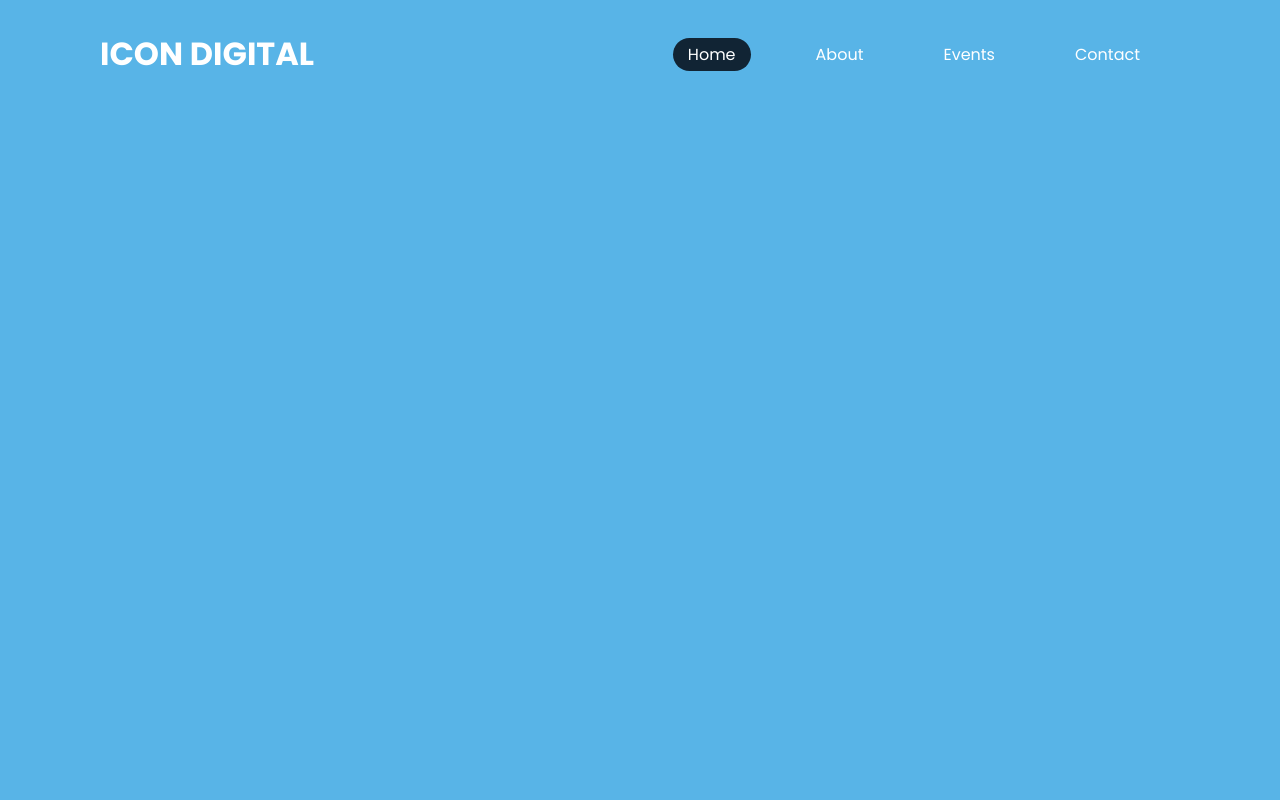
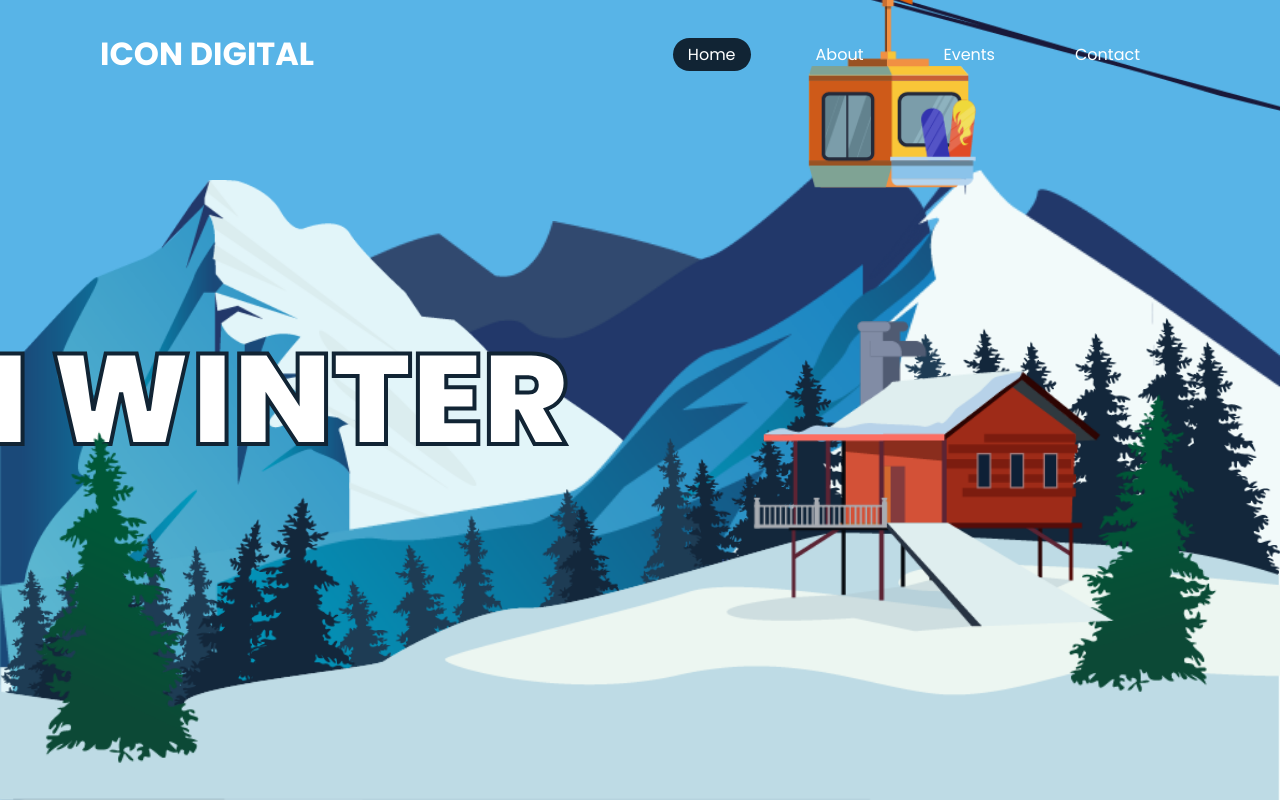
Before and after one commit to mahdisamanbari/scroll-js, a plain HTML site: page index.html in a window 1280 px wide. Drawn offline with Linux system fonts and the light colour scheme.

Commit message:
img added and section tag completed

```diff
--- a/index.html
+++ b/index.html
@@ -16,6 +16,16 @@
             <li><a href="#">Contact</a></li>
         </ul>
     </header>
+    <section>
+        <h2 id="txt">HII WINTER</h2>
+        <img id="m1" src="./img/mountain_01_cov9ur.png" alt="">
+        <img id="m2" src="./img/mountain_02_i7icyw.png" alt="">
+        <img id="m3" src="./img/mountain_03_kdefif.png" alt="">
+        <img id="m4" src="./img/mountain_04_wfcnsz.png" alt="">
+        <img id="tr" src="./img/trees_sj3uer.png" alt="">
+        <img id="crs" src="./img/cable_cars_ybjlp3.png" alt="">
+        <img id="house" src="./img/house_eq5aoz.png" alt="">
+    </section>
 
 </body>
 </html>
--- a/style.css
+++ b/style.css
@@ -15,6 +15,11 @@ header{
     align-items: center;
     justify-content: space-between;
     padding: 30px 100px;
+    position: absolute;
+    top: 0;
+    left: 0;
+    z-index: 10000;
+    width: 100%;
 }
 
 .logo{
@@ -49,3 +54,37 @@ header{
     background: #112434;
 
 }
+section{
+    position: relative;
+    width: 100%;
+    display: flex;
+    justify-content: center;
+    align-items: center;
+    height: 100vh;
+}
+section img{
+    position: absolute;
+    bottom: 0;
+    left: 0;
+    width: 100%;
+}
+section img#house{
+    z-index: 2;
+}
+section img#crs{
+    transform: scale(0.75);
+    top: 0;
+    bottom: 95%;
+    left: 14%;
+    margin: auto 0 auto;
+
+}
+#txt{
+    position: absolute;
+    left: -150px;
+    color: #fff;
+    z-index: 1;
+    font-size: 8em;
+    font-weight: 900;
+    -webkit-text-stroke: 4px #112434;
+}
```
Also changed, not shown: img/cable_cars_ybjlp3.png (added), img/house_eq5aoz.png (added), img/mountain_01_cov9ur.png (added), img/mountain_02_i7icyw.png (added), img/mountain_03_kdefif.png (added), img/mountain_04_wfcnsz.png (added), img/trees_sj3uer.png (added).
